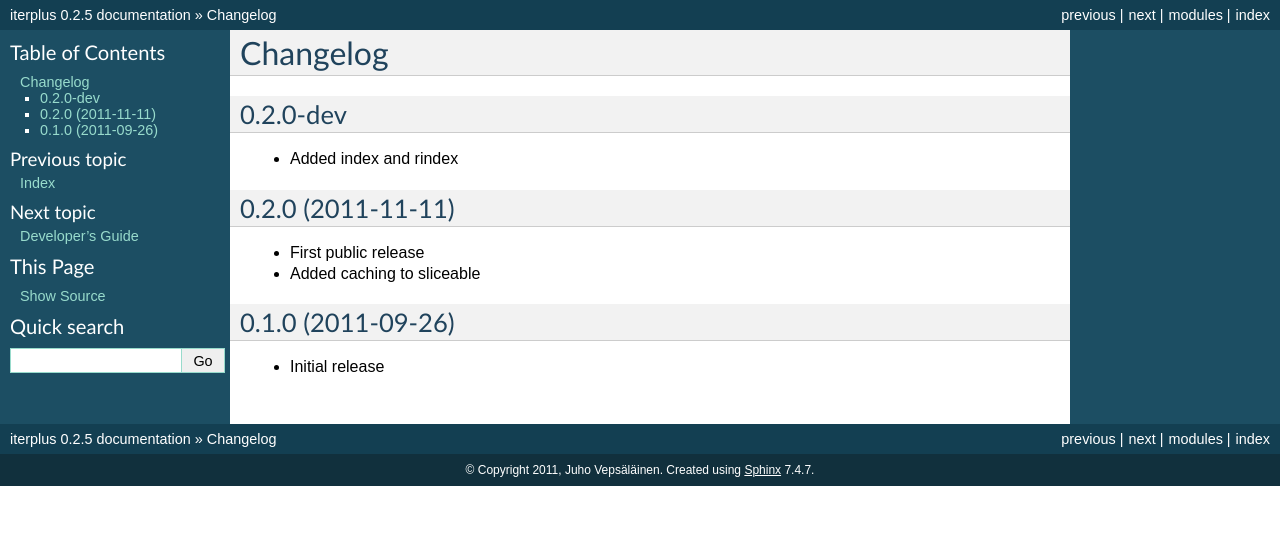
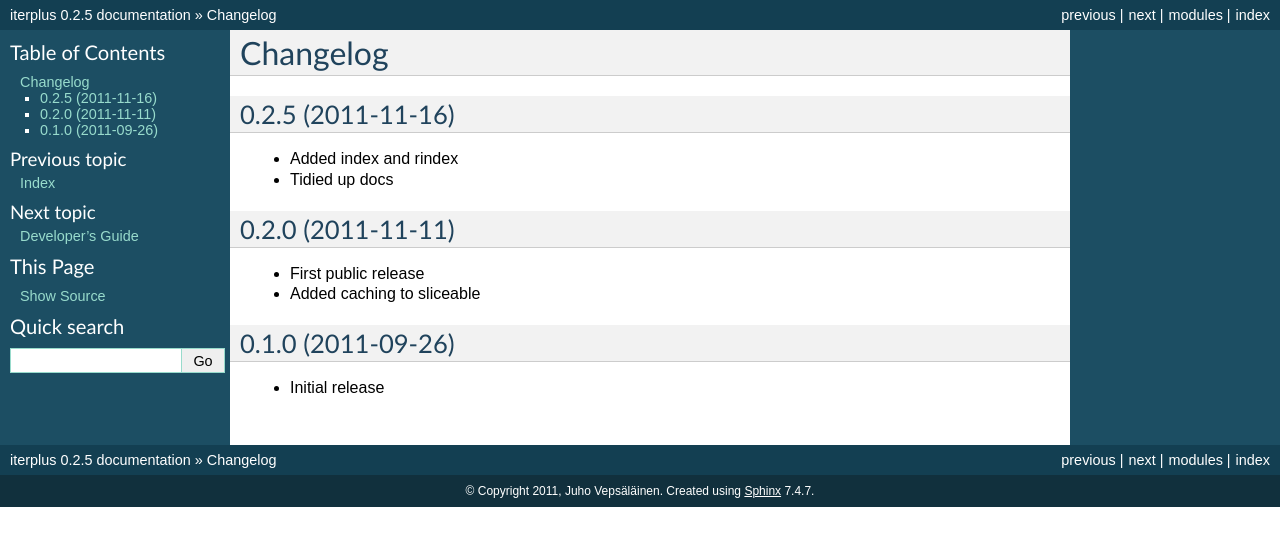
Before and after one commit to bebraw/iterplus, a Sphinx documentation site: the page built from docs/changelog.rst, in a window 1280 px wide. Shown: the top 546 px of the page. Built offline with Sphinx 7.4.7, drawn with Linux system fonts in a browser that asks for light colours.

Commit message:
Update changelog

```diff
--- a/docs/changelog.rst
+++ b/docs/changelog.rst
@@ -1,10 +1,11 @@
 Changelog
 =========
 
-0.2.0-dev
----------
+0.2.5 (2011-11-16)
+------------------
 
 * Added index and rindex
+* Tidied up docs
 
 0.2.0 (2011-11-11)
 ------------------
```
